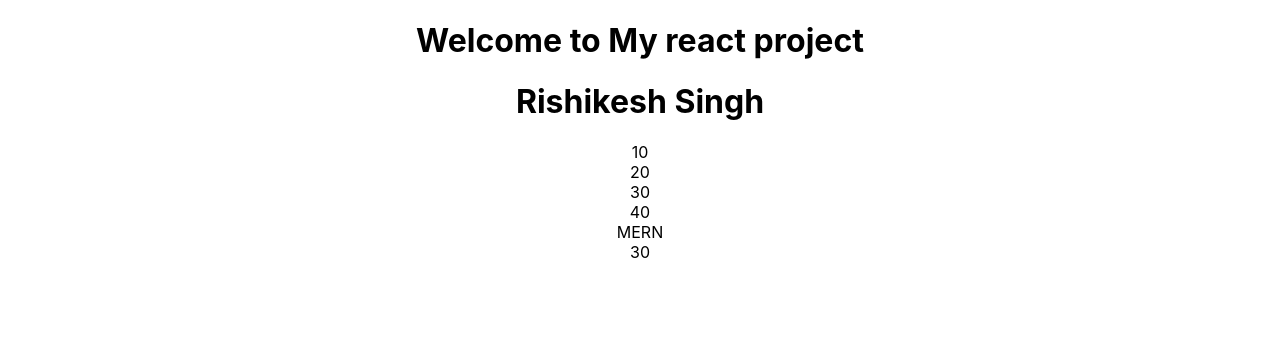
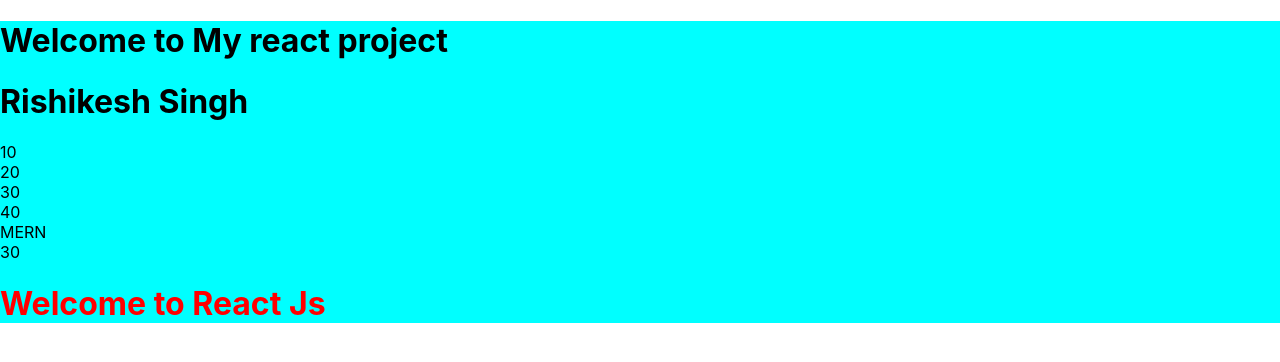
Before and after one commit to errishi/myfirst-react-project, a React (Create React App) app: page / in a window 1280 px wide. Shown: the top 362 px of the page. Built offline with nearby package versions, Linux system fonts and the light colour scheme.

Commit message:
working in jsx

```diff
--- a/src/App.css
+++ b/src/App.css
@@ -36,3 +36,10 @@
     transform: rotate(360deg);
   }
 }
+
+
+.main{
+  max-width: 1320px;
+  margin: auto;
+  background-color: aqua;
+}
--- a/src/App.js
+++ b/src/App.js
@@ -9,8 +9,9 @@ function App() {
     'cName': "MERN",
     'desc': "React Js"
   }
+  let status = true;
   return (
-    <div className="App">
+    <div className="main">
       <h1>Welcome to My react project</h1>
       <h1>{name}</h1>
       {arr.map((element)=>{
@@ -25,6 +26,12 @@ function App() {
 
       <div>{10+20}</div>
 
+      {  (status) ?
+        <h1 style={{color : "red"}}>Welcome to React Js</h1>
+        :
+        ""
+      }
+
     </div>
   );
 }
```
